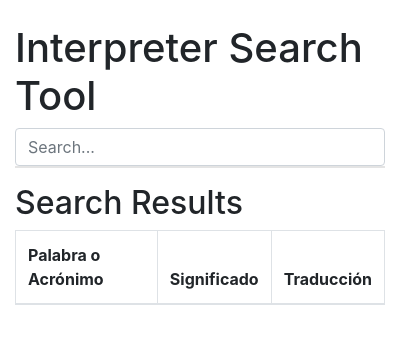
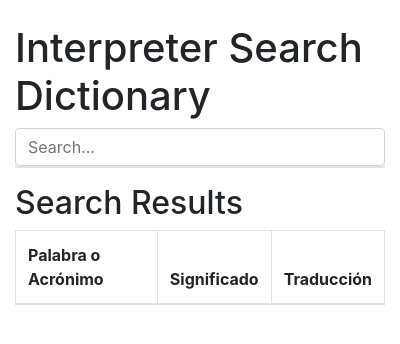
Before and after one commit to clentebanks/Interpreter-dictionary, a browser extension: page backend-search/public/popup.html in a window 400 px wide. Drawn offline with nearby package versions, Linux system fonts and the light colour scheme.

Commit message:
Dictionary

```diff
--- a/backend-search/public/popup.html
+++ b/backend-search/public/popup.html
@@ -24,7 +24,7 @@
 </head>
 <body>
   <div class="container">
-    <h1 class="mt-4">Interpreter Search Tool</h1>
+    <h1 class="mt-4">Interpreter Search Dictionary</h1>
     <div class="form-group">
       <input type="text" id="search-box" class="form-control" placeholder="Search...">
       <div id="suggestions" class="autocomplete-suggestions"></div>
```
